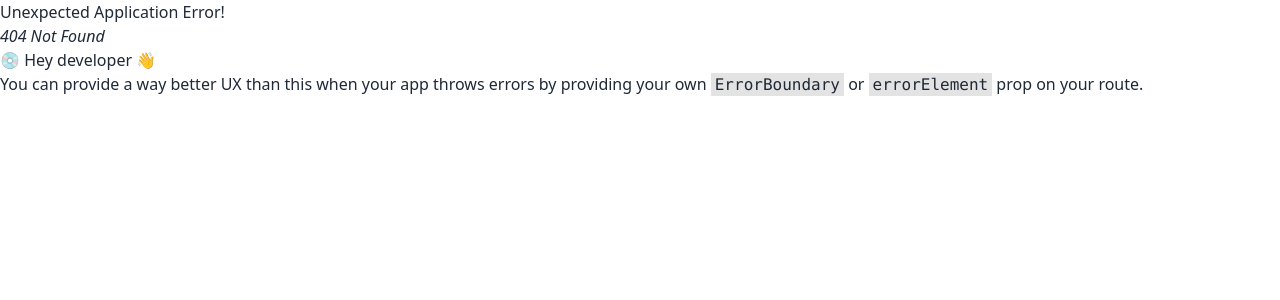
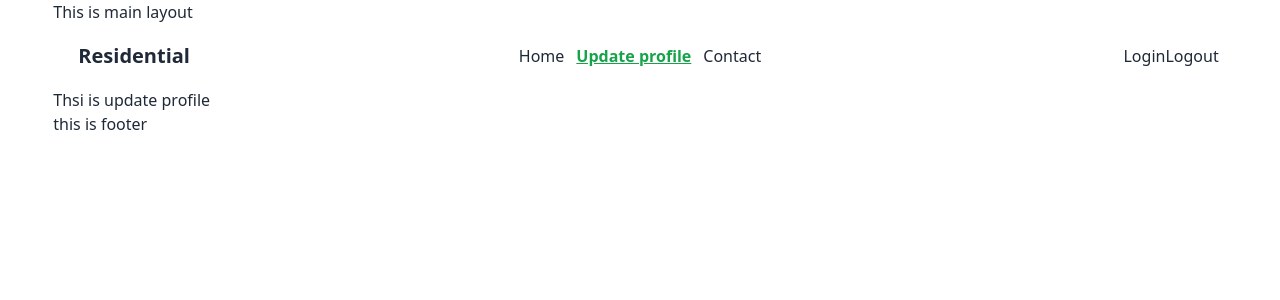
Before and after one commit to rnrabi/assignment-nine, a React (Vite) app: page /updateprofile in a window 1280 px wide. Before the commit this address had no page. Shown: the top 300 px of the page. Built offline with nearby package versions, Linux system fonts and the light colour scheme.

Commit message:
active route is ok

```diff
--- a/src/components/navbar/Navbar.jsx
+++ b/src/components/navbar/Navbar.jsx
@@ -1,9 +1,47 @@
+import { NavLink } from "react-router-dom";
 
 
 const Navbar = () => {
+
+    const menu = <>
+        <li><NavLink to='/' className={({isActive})=>isActive?'text-green-600 underline font-bold':''}>Home</NavLink></li>
+        <li><NavLink to='/updateprofile' className={({isActive})=>isActive?'text-green-600 underline font-bold':''} >Update profile</NavLink></li>
+        <li><NavLink to='/contact' className={({isActive})=>isActive?'text-green-600 underline font-bold':''}>Contact</NavLink></li>
+    </>
+
+
     return (
         <div>
-            <h2>This is navbar</h2>
+            <div className="navbar bg-base-100">
+
+                <div className="navbar-start">
+                    <div className="dropdown">
+                        <div tabIndex={0} role="button" className="btn btn-ghost lg:hidden">
+                            <svg xmlns="http://www.w3.org/2000/svg" className="h-5 w-5" fill="none" viewBox="0 0 24 24" stroke="currentColor"><path strokeLinecap="round" strokeLinejoin="round" strokeWidth="2" d="M4 6h16M4 12h8m-8 6h16" /></svg>
+                        </div>
+                        <ul tabIndex={0} className="dropdown-content mt-3 z-[1] p-2">
+                           {menu}
+                        </ul>
+                    </div>
+                    <a className="btn btn-ghost text-xl">Residential</a>
+                </div>
+
+
+                <div className="navbar-center hidden lg:flex">
+                    <ul className="flex gap-3 px-1">
+                        {menu}
+                    </ul>
+                </div>
+
+
+                <div className="navbar-end">
+                    {/* <a className="btn">Button</a> */}
+                    <button>Login</button>
+                    <button>Logout</button>
+                    <img src="" alt="" />
+                </div>
+
+            </div>
         </div>
     );
 };
--- a/src/mainLayout/Root.jsx
+++ b/src/mainLayout/Root.jsx
@@ -4,7 +4,7 @@ import Navbar from "../components/navbar/Navbar";
 
 const Root = () => {
     return (
-        <div>
+        <div className="w-11/12 mx-auto">
             <h2>This is main layout</h2>
             <Navbar></Navbar>
             <Outlet></Outlet>
--- /dev/null
+++ b/src/pages/contact/Contact.jsx
@@ -0,0 +1,11 @@
+
+
+const Contact = () => {
+    return (
+        <div>
+            <h2>This is contact</h2>
+        </div>
+    );
+};
+
+export default Contact;
--- /dev/null
+++ b/src/pages/updateProfile/UpdateProfile.jsx
@@ -0,0 +1,11 @@
+
+
+const UpdateProfile = () => {
+    return (
+        <div>
+            <h2>Thsi is update profile</h2>
+        </div>
+    );
+};
+
+export default UpdateProfile;
```
Also changed, not shown: src/mainRouter/MainRouter.jsx (+10 -0 lines).
